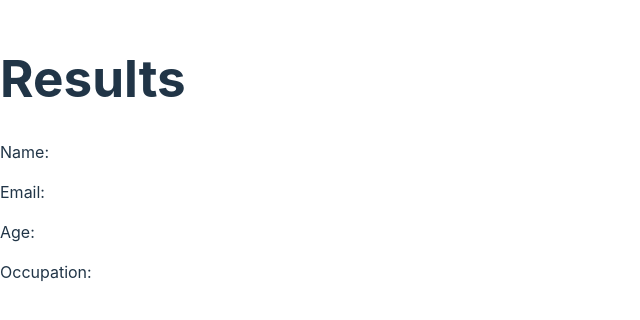
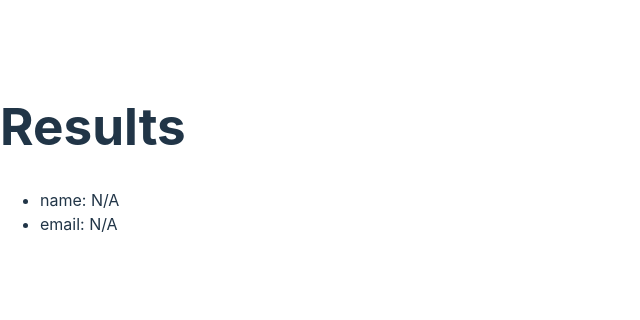
Before and after one commit to bryantt23/dynamic-form, a React (Vite) app: page /results in a window 1280 px wide. Shown: the part 242-562 px from the top of the page, without its empty margins (0-640 px from the left). Built offline with nearby package versions, Linux system fonts and the light colour scheme.

Commit message:
show results of manager & developer

```diff
--- a/src/components/Form.jsx
+++ b/src/components/Form.jsx
@@ -76,6 +76,15 @@ function Form() {
                 setNextButtonDisabled(true)
             }
         }
+        else {
+            try {
+                await getValidationSchema().validate(values)
+                setSubmitButtonDisabled(false)
+            } catch (error) {
+                console.error(error)
+                setSubmitButtonDisabled(true)
+            }
+        }
 
         setSelectedOccupation(values.occupation)
     }
@@ -106,7 +115,7 @@ function Form() {
                 validationSchema={getValidationSchema()}
                 isInitialValid={false}
             >
-                {({ dirty, isValid, values }) => {
+                {({ values }) => {
                     validateForm(values)
                     const selectOptions = ["", ...occupations]
                     return (
--- a/src/components/Results.jsx
+++ b/src/components/Results.jsx
@@ -1,29 +1,17 @@
-import React, { useEffect, useState } from 'react'
+import React from 'react'
 import { useSelector } from 'react-redux'
 
 function Results() {
-    const [name, setName] = useState("")
-    const [email, setEmail] = useState("")
-    const [age, setAge] = useState("")
-    const [occupation, setOccupation] = useState("")
-
     const results = useSelector((state) => state.form)
-
-    useEffect(() => {
-        const { name, email, occupation, age } = results
-        setName(name)
-        setEmail(email)
-        setAge(age)
-        setOccupation(occupation)
-    }, [])
 
     return (
         <div>
             <h1>Results</h1>
-            <p>Name: {name}</p>
-            <p>Email: {email}</p>
-            <p>Age: {age}</p>
-            <p>Occupation: {occupation}</p>
+            <ul>
+                {
+                    Object.entries(results).map((entry, index) => <li key={index}>{entry[0]}: {entry[1] || "N/A"}</li>)
+                }
+            </ul>
         </div>
     )
 }
--- a/src/features/form/formSlice.js
+++ b/src/features/form/formSlice.js
@@ -14,6 +14,8 @@ export const formSlice = createSlice({
             state.email = action.payload.email
             state.age = action.payload.age
             state.occupation = action.payload.occupation
+            state.subordinates = action.payload.subordinates
+            state.language = action.payload.language
         }
     }
 })
```
